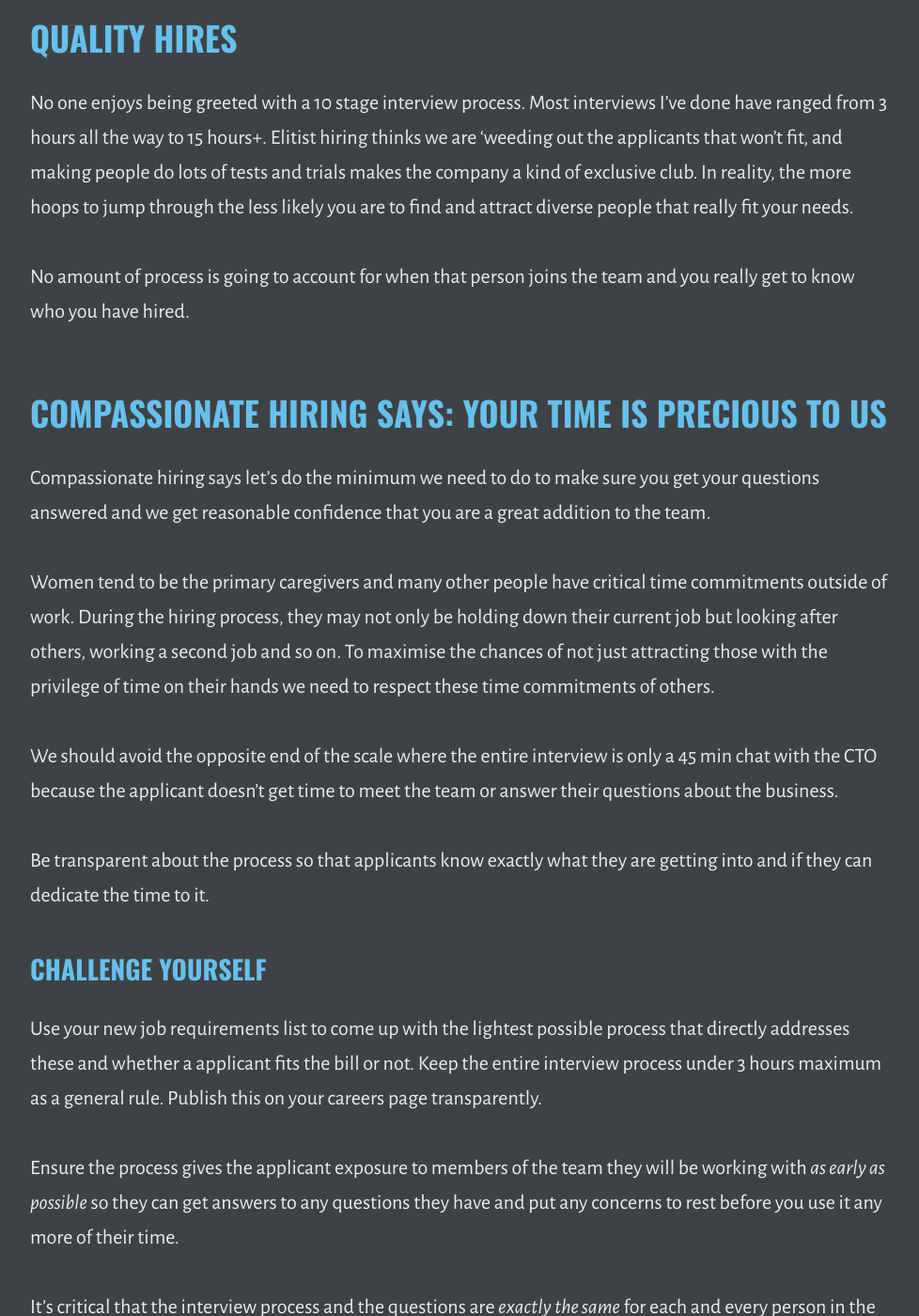
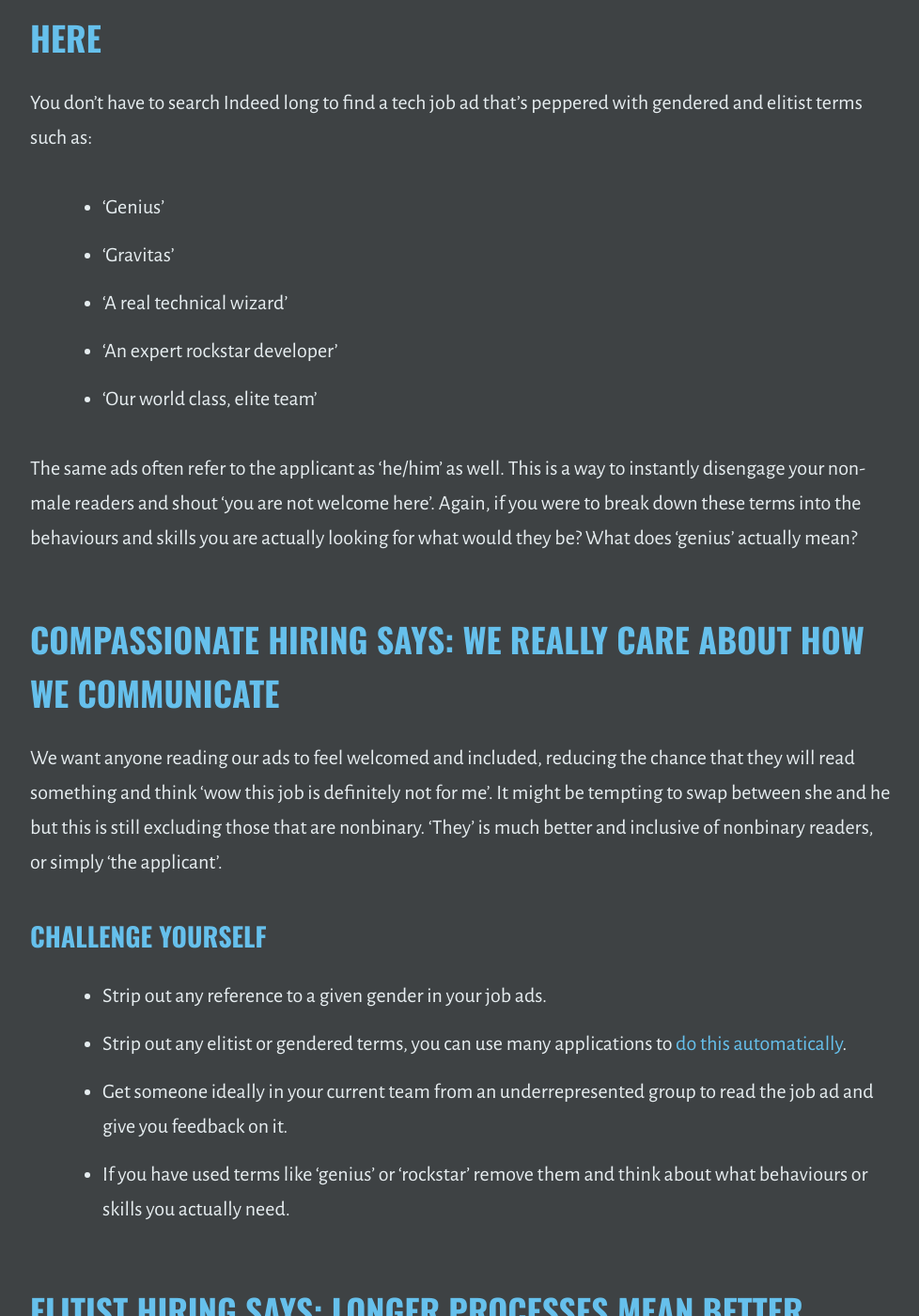
Before and after one commit to outragedpinkracoon/outragedpinkracoon.github.io, a Jekyll site: the page built from _posts/2021-04-27-your-tech-hiring-process-is-costing-you-talent.md, in a window 1280 px wide and 1400 px high, scrolled down 2324 px. Shown: the whole window at 94% size, without its empty margins (149-1127 px from the left). Built offline with Jekyll 4.4.1, drawn with Linux system fonts in a browser that asks for light colours; some of the changed text lies outside the part shown.

Commit message:
Updates url and includes genuis section

```diff
--- a/_posts/2021-04-27-your-tech-test-is-costing-you-talent.md
+++ b/_posts/2021-04-27-your-tech-hiring-process-is-costing-you-talent.md
@@ -32,6 +32,28 @@ It also recommends encouraging applicants to apply even if they don't meet all t
 - Determine what programming knowledge is absolutely essential to the job on day one and can't be taught or grown.
 - Figure out what 'good looks like in the current team and nail down these behaviours you are looking for.
 - List the behaviours and skills you are looking for from someone with X years in Y technology.
+
+## Elitist Hiring Says: Only Genius Tech Types Are Welcome Here
+
+You don't have to search Indeed long to find a tech job ad that's peppered with gendered and elitist terms such as:
+- 'Genius'
+- 'Gravitas'
+- 'A real technical wizard'
+- 'An expert rockstar developer'
+- 'Our world class, elite team'
+
+The same ads often refer to the applicant as 'he/him' as well. This is a way to instantly disengage your non-male readers and shout 'you are not welcome here'. Again, if you were to break down these terms into the behaviours and skills you are actually looking for what would they be? What does 'genius' actually mean?
+
+## Compassionate Hiring Says: We Really Care About How We Communicate
+
+We want anyone reading our ads to feel welcomed and included, reducing the chance that they will read something and think 'wow this job is definitely not for me'. It might be tempting to swap between she and he but this is still excluding those that are nonbinary. 'They' is much better and inclusive of nonbinary readers, or simply 'the applicant'.
+
+### Challenge Yourself
+
+- Strip out any reference to a given gender in your job ads.
+- Strip out any elitist or gendered terms, you can use many applications to [do this automatically](http://gender-decoder.katmatfield.com/).
+- Get someone ideally in your current team from an underrepresented group to read the job ad and give you feedback on it.
+- If you have used terms like 'genius' or 'rockstar' remove them and think about what behaviours or skills you actually need.
 
 ## Elitist Hiring Says: Longer Processes Mean Better Quality Hires
 
```
Also changed, not shown: _drafts/notes.md (+30 -0 lines).
